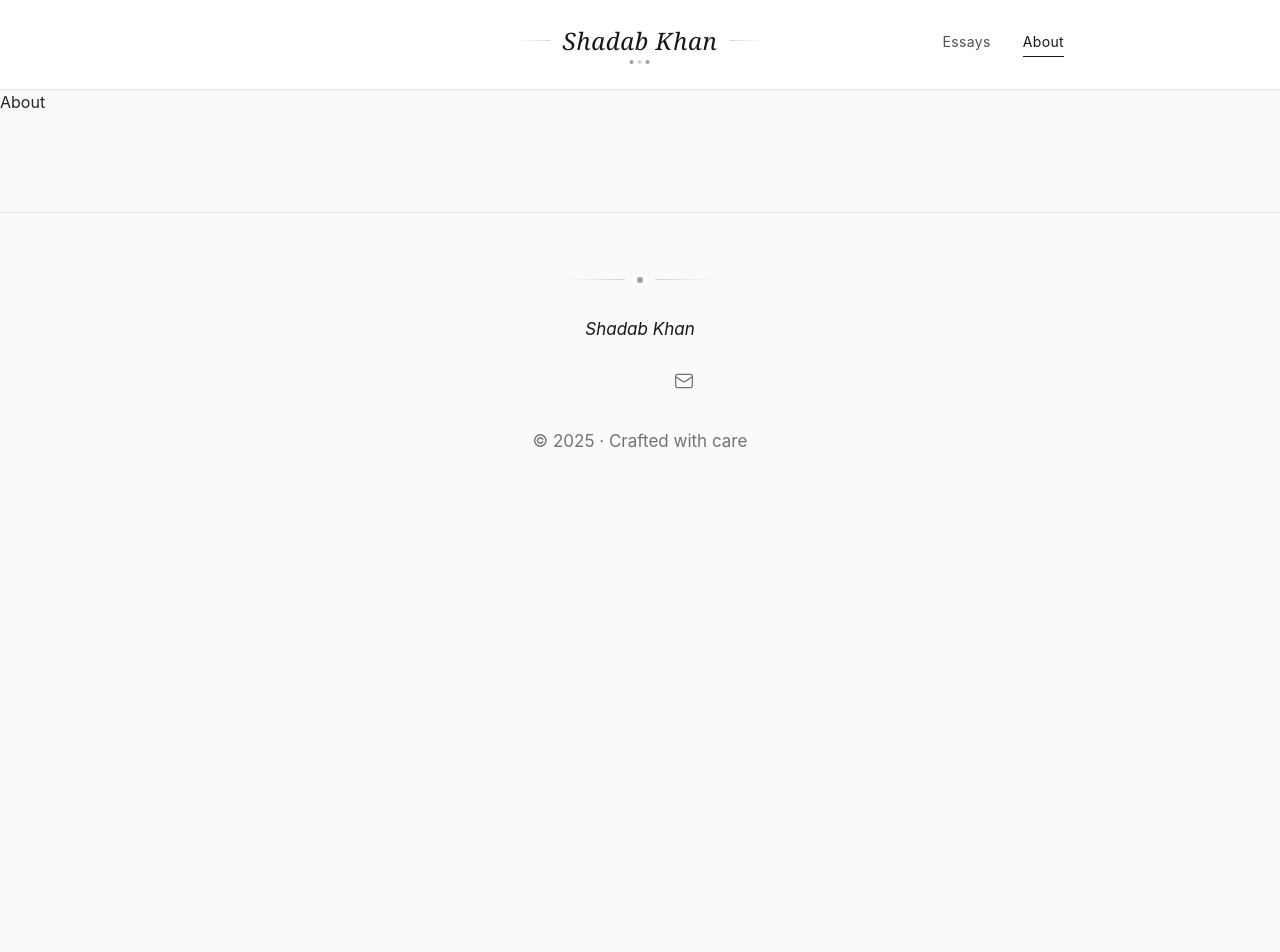
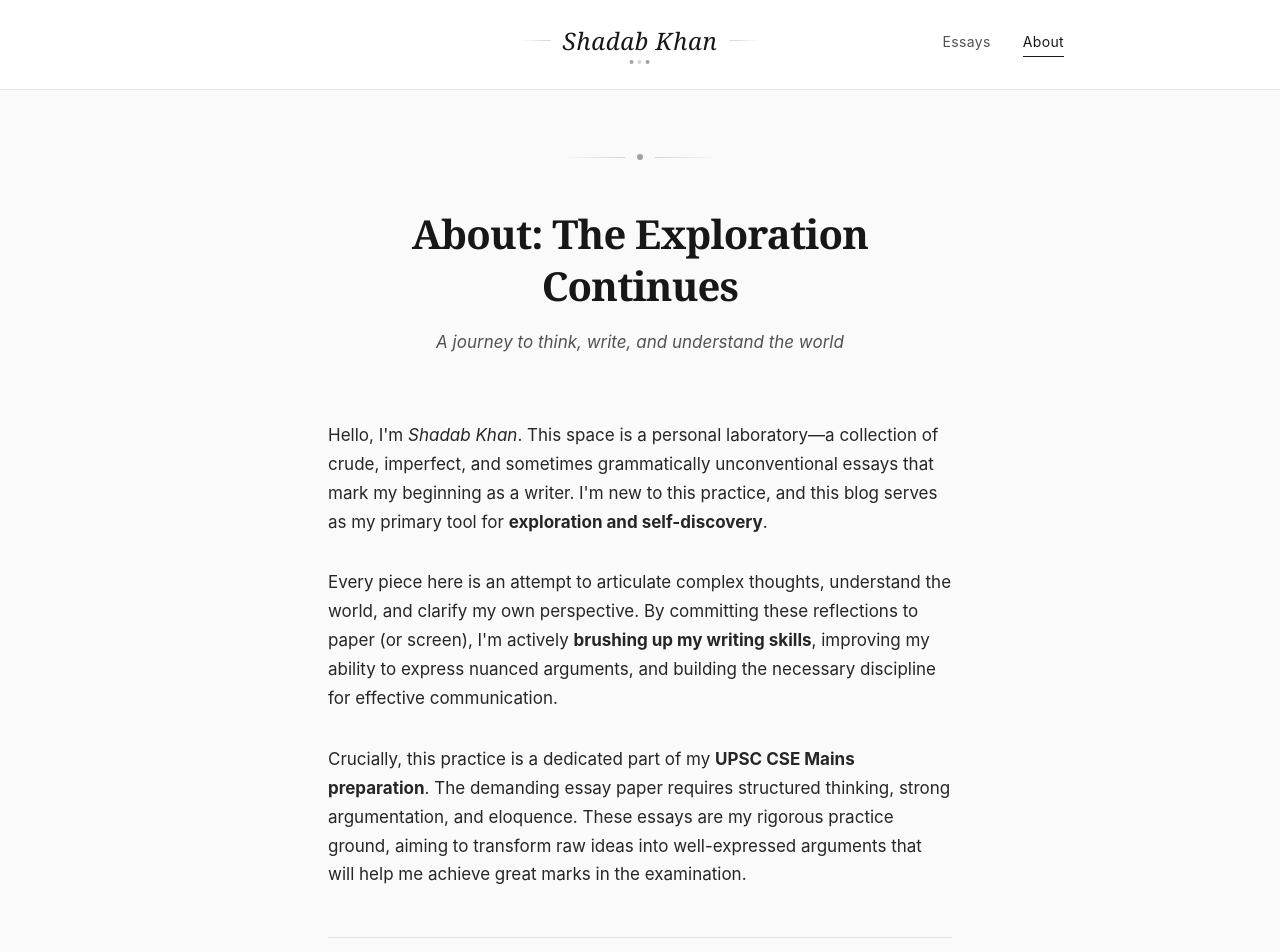
Before and after one commit to bentekku/wrttn-essays, a Next.js app: page /about in a window 1280 px wide. Shown: the top 952 px of the page. Before the commit the page ends 800 px from the top, so only its background shows below. Built offline with nearby package versions, Linux system fonts and the light colour scheme; some icons are missing.

Commit message:
sorted essay based on recent publication

```diff
--- a/app/[about]/page.tsx
+++ b/app/[about]/page.tsx
@@ -1,3 +1,105 @@
-const About = () => <div>About</div>; // Converted to Arrow Function
+// app/[about]/page.tsx
 
-export default About;
+const AboutPage = () => {
+  return (
+    <div className="max-w-2xl mx-auto px-6 py-16">
+      {/* Decorative header */}
+      <div className="flex items-center justify-center mb-12">
+        <div className="h-[1px] w-16 bg-gradient-to-r from-transparent to-neutral-300"></div>
+        <div className="w-1.5 h-1.5 rounded-full bg-neutral-400 mx-3"></div>
+        <div className="h-[1px] w-16 bg-gradient-to-l from-transparent to-neutral-300"></div>
+      </div>
+
+      <div className="text-center mb-16">
+        <h1 className="text-neutral-900 mb-4">
+          About: The Exploration Continues
+        </h1>
+        <p className="text-neutral-600 italic">
+          A journey to think, write, and understand the world
+        </p>
+      </div>
+
+      <div className="space-y-8 text-neutral-800 leading-relaxed">
+        <p>
+          Hello, I&apos;m <span className="italic">Shadab Khan</span>. This
+          space is a personal laboratory—a collection of crude, imperfect, and
+          sometimes grammatically unconventional essays that mark my beginning
+          as a writer. I&apos;m new to this practice, and this blog serves as my
+          primary tool for{" "}
+          <span className="font-bold">exploration and self-discovery</span>.
+        </p>
+
+        <p>
+          Every piece here is an attempt to articulate complex thoughts,
+          understand the world, and clarify my own perspective. By committing
+          these reflections to paper (or screen), I&apos;m actively{" "}
+          <span className="font-bold">brushing up my writing skills</span>,
+          improving my ability to express nuanced arguments, and building the
+          necessary discipline for effective communication.
+        </p>
+
+        <p>
+          Crucially, this practice is a dedicated part of my{" "}
+          <span className="font-bold">UPSC CSE Mains preparation</span>. The
+          demanding essay paper requires structured thinking, strong
+          argumentation, and eloquence. These essays are my rigorous practice
+          ground, aiming to transform raw ideas into well-expressed arguments
+          that will help me achieve great marks in the examination.
+        </p>
+
+        <div className="pt-8 mt-12 border-t border-neutral-200">
+          <h2 className="text-neutral-900 mb-6">What I&apos;m Exploring</h2>
+          <div className="grid grid-cols-1 md:grid-cols-2 gap-6">
+            <div>
+              <h3 className="text-neutral-900 mb-2">Self-Reflection</h3>
+              <p className="text-neutral-600">
+                Using writing as a mirror to understand personal values,
+                motivations, and growth.
+              </p>
+            </div>
+            <div>
+              <h3 className="text-neutral-900 mb-2">
+                Analytical Rigor (UPSC Prep)
+              </h3>
+              <p className="text-neutral-600">
+                Applying structured thought to current affairs, social issues,
+                and philosophical themes.
+              </p>
+            </div>
+            <div>
+              <h3 className="text-neutral-900 mb-2">Clarity & Expression</h3>
+              <p className="text-neutral-600">
+                Developing the craft of writing—from grammar and vocabulary to
+                creating flow and impact.
+              </p>
+            </div>
+            <div>
+              <h3 className="text-neutral-900 mb-2">Holistic Understanding</h3>
+              <p className="text-neutral-600">
+                Attempting to connect diverse subjects, essential for essay
+                writing in competitive exams.
+              </p>
+            </div>
+          </div>
+        </div>
+
+        <div className="pt-8 mt-12 border-t border-neutral-200">
+          <h2 className="text-neutral-900 mb-4">Connect on the Journey</h2>
+          <p className="text-neutral-600 mb-4">
+            I&apos;m learning as I go, and feedback is welcome. If an essay
+            sparks a thought or you have advice on improving my writing style
+            (especially for competitive exams), please feel free to reach out.
+          </p>
+          <a
+            href="mailto:hello@shadabkhan.com"
+            className="inline-block text-neutral-900 hover:text-neutral-600 transition-colors underline underline-offset-4"
+          >
+            mdshadab21july@gmail.com
+          </a>
+        </div>
+      </div>
+    </div>
+  );
+};
+
+export default AboutPage;
--- a/components/EssayList.tsx
+++ b/components/EssayList.tsx
@@ -7,6 +7,18 @@ interface EssayListProps {
 }
 
 const EssayList = ({ essays }: EssayListProps) => {
+  // 1. Create a sortable copy of the essays array
+  const sortedEssays = essays
+    .slice() // Creates a shallow copy to avoid mutating the prop
+    .sort((a, b) => {
+      // Convert the string dates (e.g., "November 28, 2024") to Date objects for comparison
+      const dateA = new Date(a.date);
+      const dateB = new Date(b.date);
+
+      // Sort in descending order (newest date first: dateB - dateA)
+      return dateB.getTime() - dateA.getTime();
+    });
+
   return (
     <div className="max-w-2xl mx-auto px-6 py-20">
       <div className="mb-20 text-center">
@@ -17,13 +29,14 @@ const EssayList = ({ essays }: EssayListProps) => {
           </h2>
         </div>
         <p className="text-neutral-600 max-w-xl mx-auto mt-6 italic">
-          Reflections on the intersection of making, thinking, and living
-          deliberately.
+          Crude, imperfect attempts at thinking clearly, aimed at mastering the
+          art of the analytical essay.
         </p>
       </div>
 
       <div className="space-y-12">
-        {essays.map((essay) => (
+        {/* 2. Map over the sorted array */}
+        {sortedEssays.map((essay) => (
           // Link component wraps EssayCard for navigation
           <Link
             key={essay.id}
--- a/data/essays.json
+++ b/data/essays.json
@@ -1,7 +1,7 @@
 [
   {
     "id": 1,
-    "title": "On the Nature of Creative Work",
+    "title": "On the Nature of Creative Work [Placeholder]",
     "date": "November 28, 2024",
     "readTime": "2 Min",
     "wordCount": "100 Words",
@@ -11,5 +11,17 @@
       "Reflection"
     ],
     "content": "Creative work demands a peculiar kind of attention—one that oscillates between focused execution and wandering curiosity. The best ideas often arrive in the margins, in those moments when we're not actively searching for them.\nI've noticed that my most productive creative sessions happen when I create the right conditions: sufficient time, minimal distractions, and a willingness to explore without immediate judgment. It's the difference between mining for specific gems and wandering through a landscape, open to whatever catches your eye.\nThe paradox of creative work is that it requires both discipline and freedom. Too much structure and you constrain possibility; too little and nothing materializes. Finding that balance is the ongoing work.\nWhat I've learned is to trust the process more. To sit with uncertainty. To allow ideas to emerge rather than forcing them into existence. The work unfolds in its own time, and our job is to show up consistently and pay attention."
+  },
+  {
+    "id": 2,
+    "title": "The years teach much which the days never know",
+    "date": "November 14, 2025",
+    "readTime": "2 Min",
+    "wordCount": "120 Words",
+    "tags": [
+      "Life",
+      "Reflection"
+    ],
+    "content": "Once Abraham Lincoln said, 'Give me six hours to chop down a tree and I will spend the first four sharpening the axe'.Often an underestimated statement. We human-beings are severely drowned in the ocean of instant gratification rather than focusing on the larger picture. This in turn leads to poor choices and eventually terrible outcomes. Taking instant gratification into account- many of us are often 'doom-scrolling' on social-media. Hours and hours go by simply scrolling. Additionally, scientist says that there has been we are dropping donwn on average attention span bar since "
   }
 ]
```
